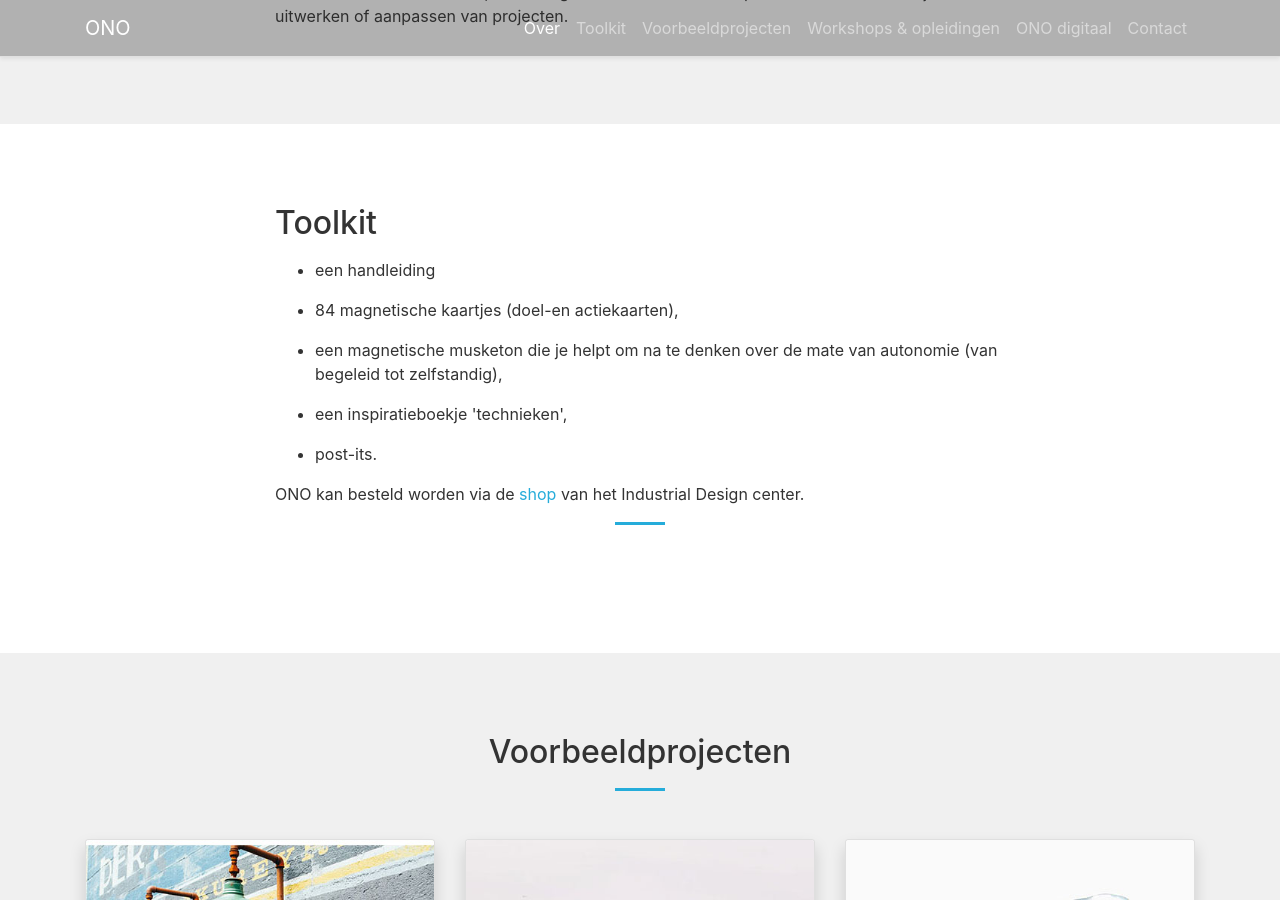
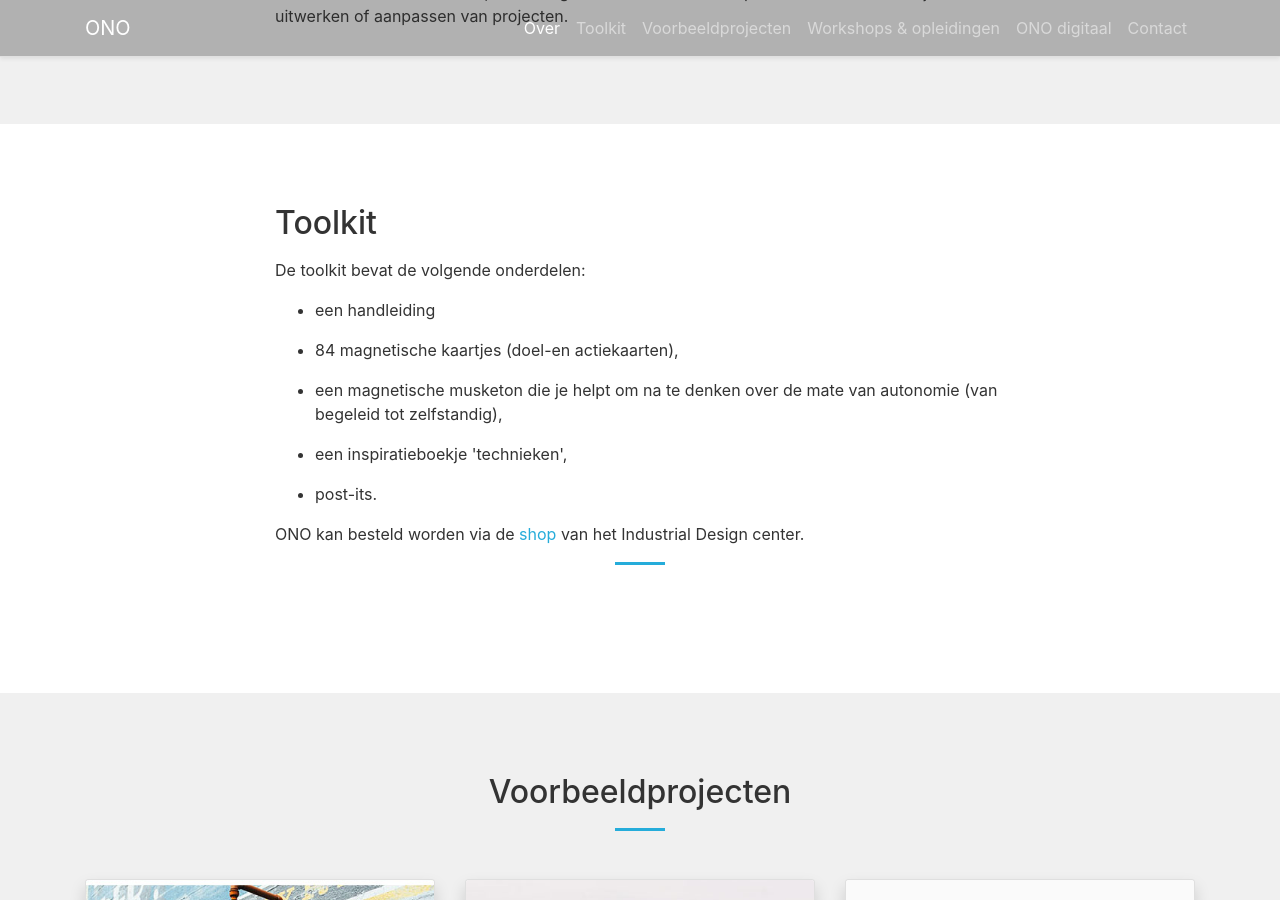
Before and after one commit to adepaepe/ono-trajecten, a Jekyll site: the page built from docs/index.html, in a window 1280 px wide and 900 px high, scrolled down 1296 px. Built offline with Jekyll 4.4.1, drawn with Linux system fonts in a browser that asks for light colours.

Commit message:
Toolkit - inleidend zinnetje

```diff
--- a/docs/index.html
+++ b/docs/index.html
@@ -64,7 +64,7 @@ navigation:
     <div class="row">
       <div class="col-lg-8 offset-lg-2">
         <h2>Toolkit</h2>
-        <p><p>
+        <p><p>De toolkit bevat de volgende onderdelen:
         <ul><li>een handleiding</ul>
         <ul><li>84 magnetische kaartjes (doel-en actiekaarten), </ul>
         <ul><li>een magnetische musketon die je helpt om na te denken over de mate van autonomie (van begeleid tot zelfstandig),</ul>
```
